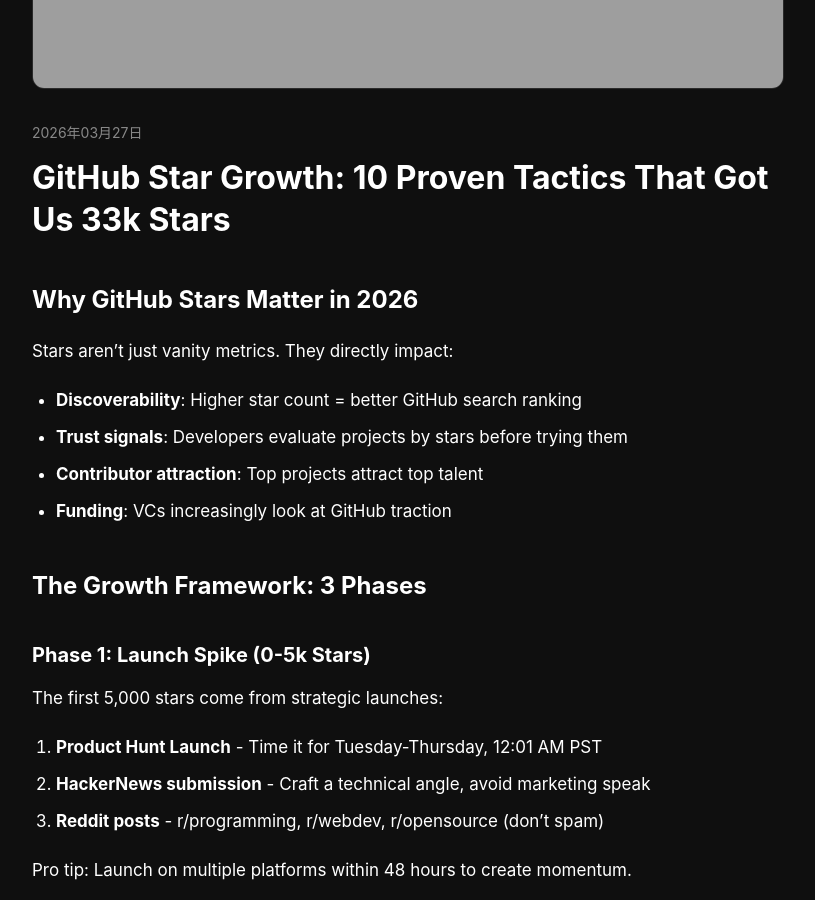
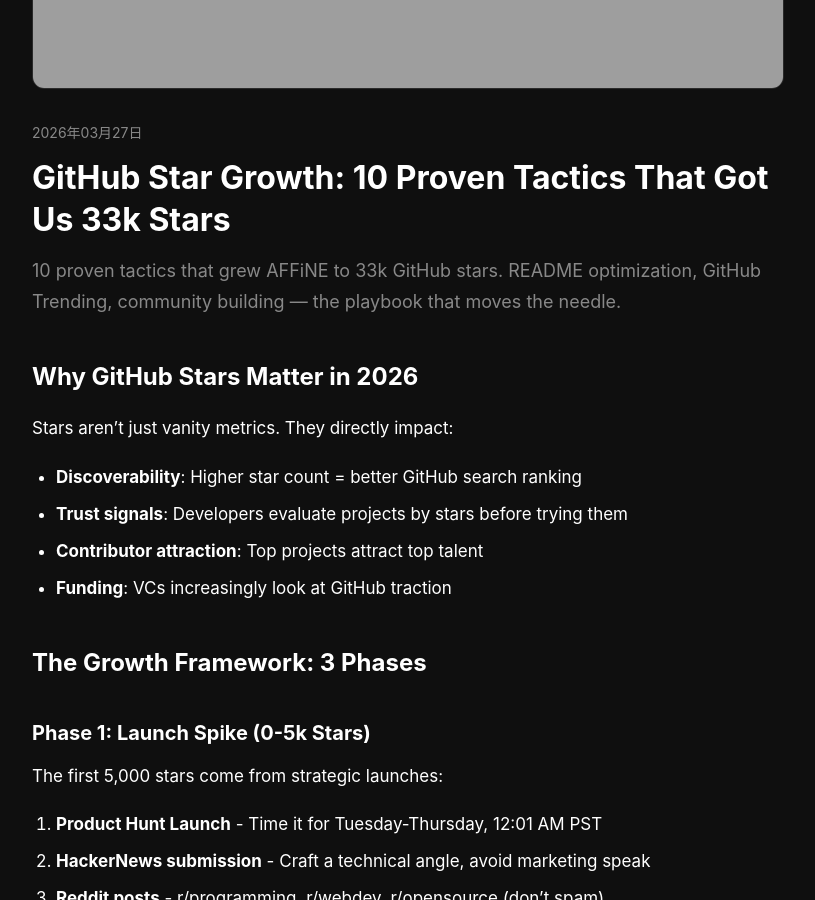
Before and after one commit to Gingiris/growth-tools, a Jekyll site: the page built from _posts/2026-03-27-github-star-growth-10-proven-tactics-that-got-us-33k-stars.md, in a window 1280 px wide and 900 px high, scrolled down 587 px. Shown: the whole window, without its empty margins (232-1047 px from the left). Built offline with Jekyll 4.4.1, drawn with Linux system fonts in a browser that asks for light colours.

Commit message:
seo: add meta description to 2026-03-27-github-star-growth-10-proven-tactics-that-got-us-33k-stars.md

```diff
--- a/_posts/2026-03-27-github-star-growth-10-proven-tactics-that-got-us-33k-stars.md
+++ b/_posts/2026-03-27-github-star-growth-10-proven-tactics-that-got-us-33k-stars.md
@@ -4,6 +4,7 @@
 date: 2026-03-27
 canonical_url: https://gingiris.github.io/growth-tools/blog/2026/03/github-star-growth-10-proven-tactics-that-got-us-33k-stars/
 image: "https://gingiris.github.io/growth-tools/assets/images/blog-github-stars.jpg"
+description: "10 proven tactics that grew AFFiNE to 33k GitHub stars. README optimization, GitHub Trending, community building — the playbook that moves the needle."
 ---
 ## Why GitHub Stars Matter in 2026
 
```
